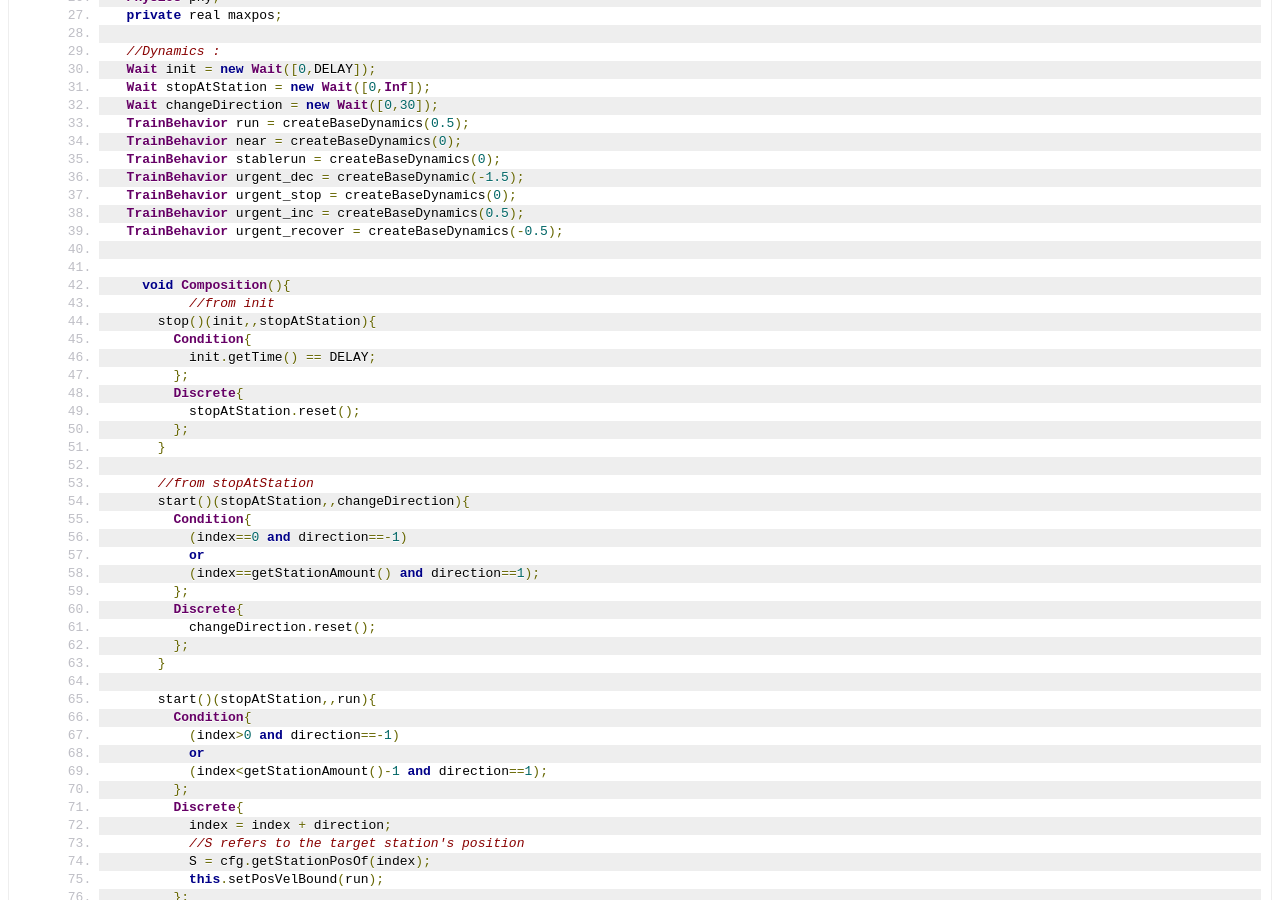
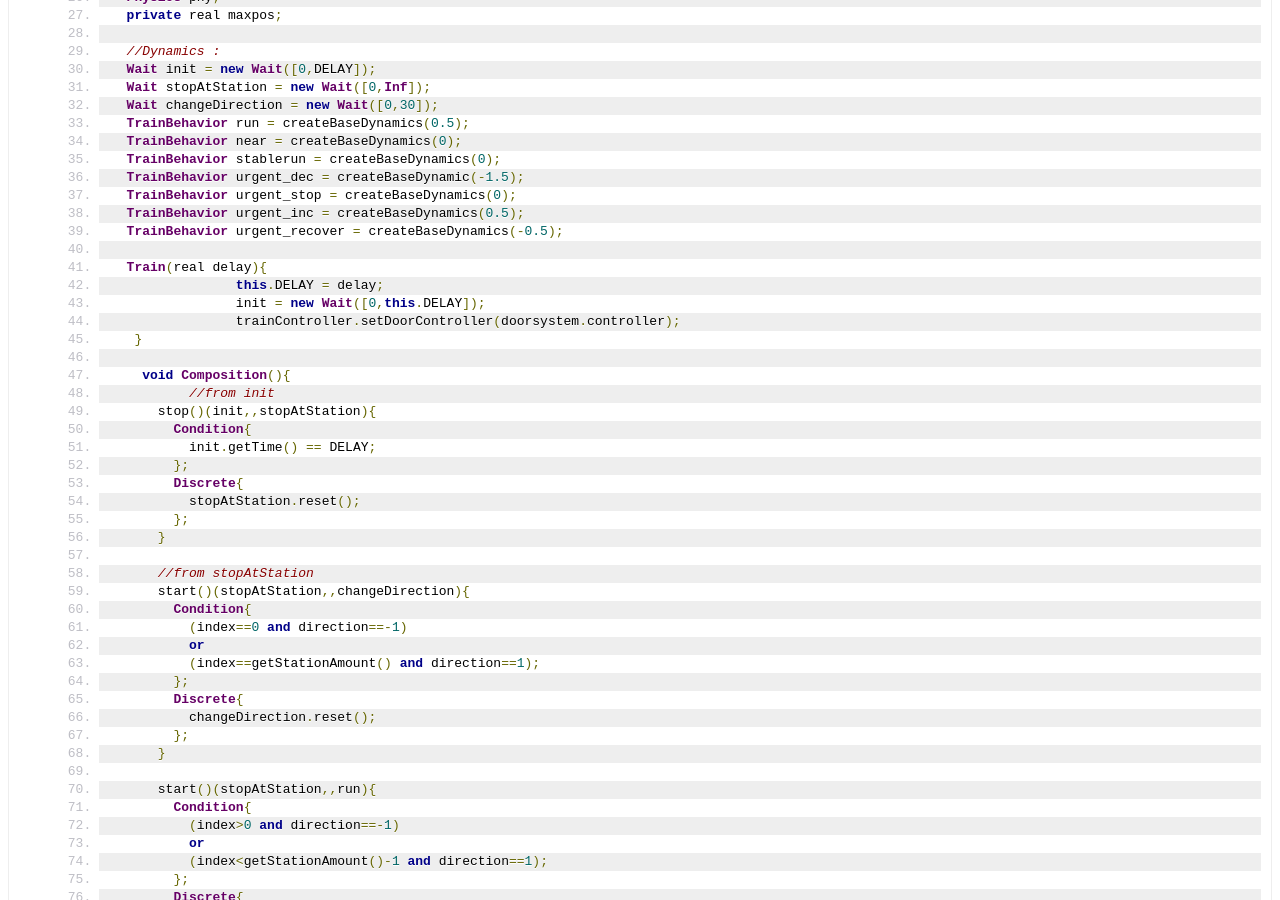
Before and after one commit to fanghuixing/apricot, a Jekyll site: the page built from cases/subway/subwaycontrolsystems.md, in a window 1280 px wide and 900 px high, scrolled down 2962 px. Built offline with Jekyll 4.4.1, drawn with Linux system fonts in a browser that asks for light colours; comment, search, counter and statistics services are not loaded.

Commit message:
update model

```diff
--- a/cases/subway/subwaycontrolsystems.md
+++ b/cases/subway/subwaycontrolsystems.md
@@ -153,6 +153,11 @@ class Train implements Plant{
   TrainBehavior urgent_inc = createBaseDynamics(0.5);
   TrainBehavior urgent_recover = createBaseDynamics(-0.5);
 
+  Train(real delay){
+		this.DELAY = delay;
+		init = new Wait([0,this.DELAY]);
+		trainController.setDoorController(doorsystem.controller);
+   }
 
     void Composition(){
 	  //from init
```
